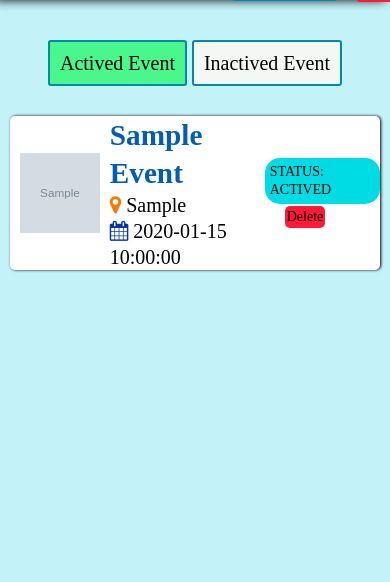
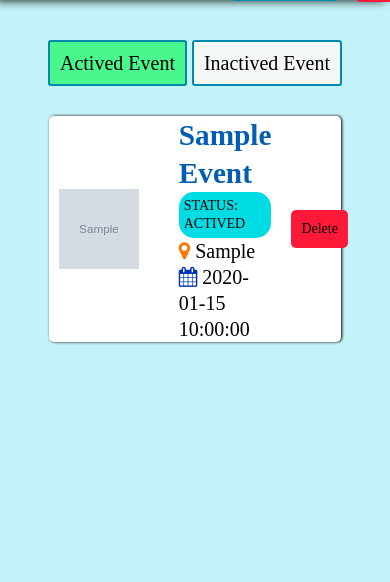
Before and after one commit to RatulSikder97/PHP--event-assign, a PHP site: page /?status=true in a window 390 px wide; the page is wider, and only the part inside the window is pictured. Shown: the part 80-662 px from the top of that part. Run offline with PHP 8.4, Linux system fonts and the light colour scheme; the visitor is signed in with stand-in values (Sample User, id 1); tables that the repository leaves empty or names only in its code hold one stand-in row (values such as "Sample post"); grey boxes marked "Sample" are stand-in pictures.

Commit message:
Till responsive

```diff
--- a/Model/Admin.php
+++ b/Model/Admin.php
@@ -17,7 +17,7 @@ class Admin
         $this->conn = $db;
     }
 
-    // signup user
+    // register admin
     function register()
     {
 
@@ -36,7 +36,6 @@ class Admin
         $this->email = htmlspecialchars(strip_tags($this->email));
         $this->password = htmlspecialchars(strip_tags($this->password));
 
-
         // bind values
         $stmt->bindParam(":name", $this->name);
         $stmt->bindParam(":email", $this->email);
@@ -45,7 +44,6 @@ class Admin
 
         // execute query
         if ($stmt->execute()) {
-
             header('Location: adminLogin.php?msg=Registration Successful');
             return true;
         }else{
@@ -53,10 +51,9 @@ class Admin
 
         }
 
+    }
 
-
-    }
-    // login user
+    // login admin
     function login()
     {
         // select all query
@@ -66,6 +63,7 @@ class Admin
                     admins
                 WHERE
                     email='" . $this->email . "' AND password='" . $this->password . "'";
+
         // prepare query statement
         $stmt = $this->conn->prepare($query);
         // execute query
@@ -88,7 +86,6 @@ class Admin
     // admin logout
     function logout()
     {
-
         session_destroy();
         unset($_SESSION['id']);
         unset($_SESSION['name']);
@@ -99,7 +96,7 @@ class Admin
     }
 
     // Check if the user is already logged in
-    public function is_logged_in()
+    public function isLoggedIn()
     {
         // Check if user session has been set
         if (isset($_SESSION['name'])) {
--- a/adminLogin.php
+++ b/adminLogin.php
@@ -1,8 +1,6 @@
 <?php
-
 // include config file
 require_once("config/config.php");
-
 
 // if clicked on login
 if (isset($_REQUEST['login'])) {
@@ -58,7 +56,6 @@ if (isset($_REQUEST['login'])) {
     <!-- main section -->
     <section class="main-container">
         <!-- msg show -->
-
         <?php if (isset($_REQUEST['msg'])) { ?>
             <div class="popup popup-green">
                 <h2><?= $_REQUEST['msg'] ?></h2>
@@ -71,6 +68,7 @@ if (isset($_REQUEST['login'])) {
         <!-- login section start -->
         <div class="form-section">
             <h2 class="form-title">Admin Login</h2>
+
             <div class="error">
                 <?php if(isset($_SESSION['error'])){?>
                     <p class="error-msg"><?=$_SESSION['error']?></p>
@@ -78,6 +76,7 @@ if (isset($_REQUEST['login'])) {
                   unset($_SESSION['error']);
                 ?>
             </div>
+
             <form action="<?= $_SERVER['PHP_SELF'] ?>" method="post" class="login-form">
                 <div class="input-group">
                     <label for="email">Email</label>
@@ -109,7 +108,6 @@ if (isset($_REQUEST['login'])) {
         <p>Developed by <a href="mailto:ratulsikder104@gmail.com">Ratul Sikder</a></p>
     </footer>
     <!-- footer section end -->
-
 </body>
 
 </html>
--- a/css/style.css
+++ b/css/style.css
@@ -38,6 +38,18 @@ a {
   padding-top: 5rem;
   /* background: #00ff62; */
   position: relative;
+}
+
+.alert {
+  width: fit-content;
+  height: fit-content;
+  padding: 1rem;
+  text-align: center;
+  background: #fac599;
+  font-size: 1.8rem;
+  font-weight: 600;
+  margin: 0 auto;
+  border-radius: 0.5rem;
 }
 
 /* Button  */
@@ -265,7 +277,7 @@ header .logo:hover {
 
 /* list card */
 .list-card {
-  width: 95%;
+  width: 75%;
   height: fit-content;
   margin: 1rem auto;
   border-radius: 0.5rem;
@@ -286,6 +298,7 @@ header .logo:hover {
 }
 .card-description {
   width: 70%;
+  padding-left: 3rem;
 }
 
 .list-card .list-card-header {
@@ -317,32 +330,36 @@ header .logo:hover {
   color: #aaa;
 }
 
-.list-card .card-status p,
-.list-card .card-status a {
+.card-status,
+.list-card .card-action a {
   /* align-self: flex-end; */
   font-size: 1.4rem !important;
   color: #000;
   display: inline-block;
 }
 
-.card-status p {
+p.card-status {
   padding: 0.5rem;
   border-radius: 1.5rem;
-  background-color: #00dce4;
+  background-color: #00dce4 !important;
   text-transform: uppercase;
 }
 
-.card-status a {
+.card-action a {
   background-color: #ff1938;
-  padding: 0.2rem;
+  padding: 1rem;
   border-radius: 0.5rem;
   margin-left: 2rem;
+}
+.card-action a:hover {
+  background-color: #fa5369;
 }
 
 /* single event details */
 .event-details {
   width: 70%;
   margin: 0 auto;
+  margin-bottom: 4rem;
   height: fit-content;
   background-color: #fff;
   border-radius: 0.5rem;
--- a/index.php
+++ b/index.php
@@ -1,14 +1,12 @@
 <?php
-
 // include config file
 require_once("config/config.php");
 
 // admin object
 $admin = new Admin($db);
 
-// Check if admin is not logged in
-if (!($admin->is_logged_in())) {
-
+//Check if admin is not logged in
+if (!($admin->isLoggedIn())) {
     $admin->redirect('adminLogin.php');
 }
 
@@ -16,15 +14,13 @@ if (!($admin->is_logged_in())) {
 $eventObj = new Event($db);
 $allEvents = $eventObj->getAllEvent($_SESSION['id']);
 
-
-
-// change all today event to active another to inactive
-$eventObj->changeEventStatus();
+// change all today event to active another to inactive automatically
+// Uncomment this to apply this action
+// $eventObj->changeEventStatusByDate();
 
 // delete event from event list
 if (isset($_REQUEST['delete']) && $_REQUEST['delete']) {
     $eventObj->deleteEvent($_REQUEST['id']);
-
 }
 
 // logout button
@@ -32,9 +28,7 @@ if (isset($_REQUEST['logout'])) {
     $admin->logout();
 }
 
-
 ?>
-
 
 <!DOCTYPE html>
 <html lang="en">
@@ -83,7 +77,6 @@ if (isset($_REQUEST['logout'])) {
     </header>
     <!-- header section end -->
 
-
     <!-- main section -->
     <section class="main-container">
         <!-- msg show -->
@@ -100,8 +93,11 @@ if (isset($_REQUEST['logout'])) {
         <!-- status nav start -->
         <div class="status-nav">
             <ul>
-                <li> <a href="index.php?status=true" class="<?php echo ($_REQUEST['status'] == 'true' || !isset($_REQUEST['status']))  ? 'active' : '' ?>">Actived Event</a></li>
-                <li><a href="index.php?status=false" class="<?php echo  $_REQUEST['status'] == 'false' ? 'active' : '' ?>">Inactived Event</a></li>
+                <li> <a href="index.php?status=true"
+                        class="<?php echo ($_REQUEST['status'] == 'true' || !isset($_REQUEST['status']))  ? 'active' : '' ?>">Actived
+                        Event</a></li>
+                <li><a href="index.php?status=false"
+                        class="<?php echo  $_REQUEST['status'] == 'false' ? 'active' : '' ?>">Inactived Event</a></li>
 
             </ul>
         </div>
@@ -112,10 +108,14 @@ if (isset($_REQUEST['logout'])) {
         <div class="event-list">
             <!-- event empty -->
             <?php if (empty($allEvents)) { ?>
-                <div class="list-card">
+
+                <div class="alert">
                     Event list is empty;
+                    Click on <span class="batch">CREATE NEW EVENT</span>  on nav.Or
+                    <a href="eventCreate.php" class="batch">Click Here</a>
                 </div>
-            <?php } ?>
+            <!-- otherwise -->
+            <?php } else { ?>
 
             <?php foreach ($allEvents as $singleEvent) { ?>
             <!-- activated events -->
@@ -124,17 +124,25 @@ if (isset($_REQUEST['logout'])) {
                     <div class="card-img">
                         <img src="<?= $singleEvent->image ?>" class="list-card-image" alt=" <?= $singleEvent->title ?>">
                     </div>
+
                     <div class="card-description">
                         <a href="eventDetails.php?id=<?= $singleEvent->id ?>" class="list-card-header">
                             <h3><?= $singleEvent->title ?></h3>
+                            <p class="card-status list-card-text">Status: <?= $singleEvent->status ?>d</p>
                         </a>
-                            <p class="list-card-text"><i class="fa fa-map-marker" aria-hidden="true"></i>
-                                <?= $singleEvent->place ?></p>
-                            <p class="list-card-text"><i class="fa fa-calendar" aria-hidden="true"></i>
-                                <?= $singleEvent->date ?></p>
+
+                        <p class="list-card-text">
+                            <i class="fa fa-map-marker" aria-hidden="true"></i>
+                            <?= $singleEvent->place ?>
+                        </p>
+
+                        <p class="list-card-text">
+                            <i class="fa fa-calendar" aria-hidden="true"></i>
+                            <?= $singleEvent->date ?>
+                        </p>
                     </div>
-                        <div class="card-status">
-                            <p class="list-card-text">Status: <?= $singleEvent->status ?>d</p>
+
+                    <div class="card-action">
                         <a href="index.php?id=<?= $singleEvent->id ?>&delete=true">Delete</a>
                     </div>
                 </div>
@@ -146,24 +154,35 @@ if (isset($_REQUEST['logout'])) {
                     <div class="card-img">
                         <img src="<?= $singleEvent->image ?>" class="list-card-image" alt=" <?= $singleEvent->title ?>">
                     </div>
+
                     <div class="card-description">
                         <a href="eventDetails.php?id=<?= $singleEvent->id ?>" class="list-card-header">
                             <h3><?= $singleEvent->title ?></h3>
+                            <p class="card-status list-card-text">Status: <?= $singleEvent->status ?>d</p>
                         </a>
-                            <p class="list-card-text"><i class="fa fa-map-marker" aria-hidden="true"></i>
-                                <?= $singleEvent->place ?></p>
-                            <p class="list-card-text"><i class="fa fa-calendar" aria-hidden="true"></i>
-                                <?= $singleEvent->date ?></p>
+
+                        <p class="list-card-text">
+                            <i class="fa fa-map-marker" aria-hidden="true"></i>
+                            <?= $singleEvent->place ?>
+                        </p>
+
+                        <p class="list-card-text">
+                            <i class="fa fa-calendar" aria-hidden="true"></i>
+                            <?= $singleEvent->date ?>
+                        </p>
                     </div>
-                        <div class="card-status">
-                            <p class="list-card-text">Status: <?= $singleEvent->status ?>d</p>
-                            <a href="index.php?id=<?= $singleEvent->id ?>&delete=true">Delete</a </div> </div> <?php } ?> <!-- inactivated ends -->
+
+                    <div class="card-action">
+                        <a href="index.php?id=<?= $singleEvent->id ?>&delete=true">Delete</a>
+                    </div>
+                </div>
             <?php } ?>
+            <!-- inactivated ends -->
+            <?php }} ?>
         </div>
         <!-- list section end -->
     </section>
     <!-- main section end -->
-
 
     <!-- footer section start -->
     <footer>
```
Also changed, not shown: Model/Event.php (+62 -10 lines), adminRegister.php (+10 -7 lines), eventCreate.php (+1 -6 lines), eventDetails.php (+45 -28 lines), uploads/1366x768-DSC100037270.jpg (added), uploads/159703.jpg (added), uploads/159718.jpg (added). Lines whose indentation alone changed are shown as unchanged.
